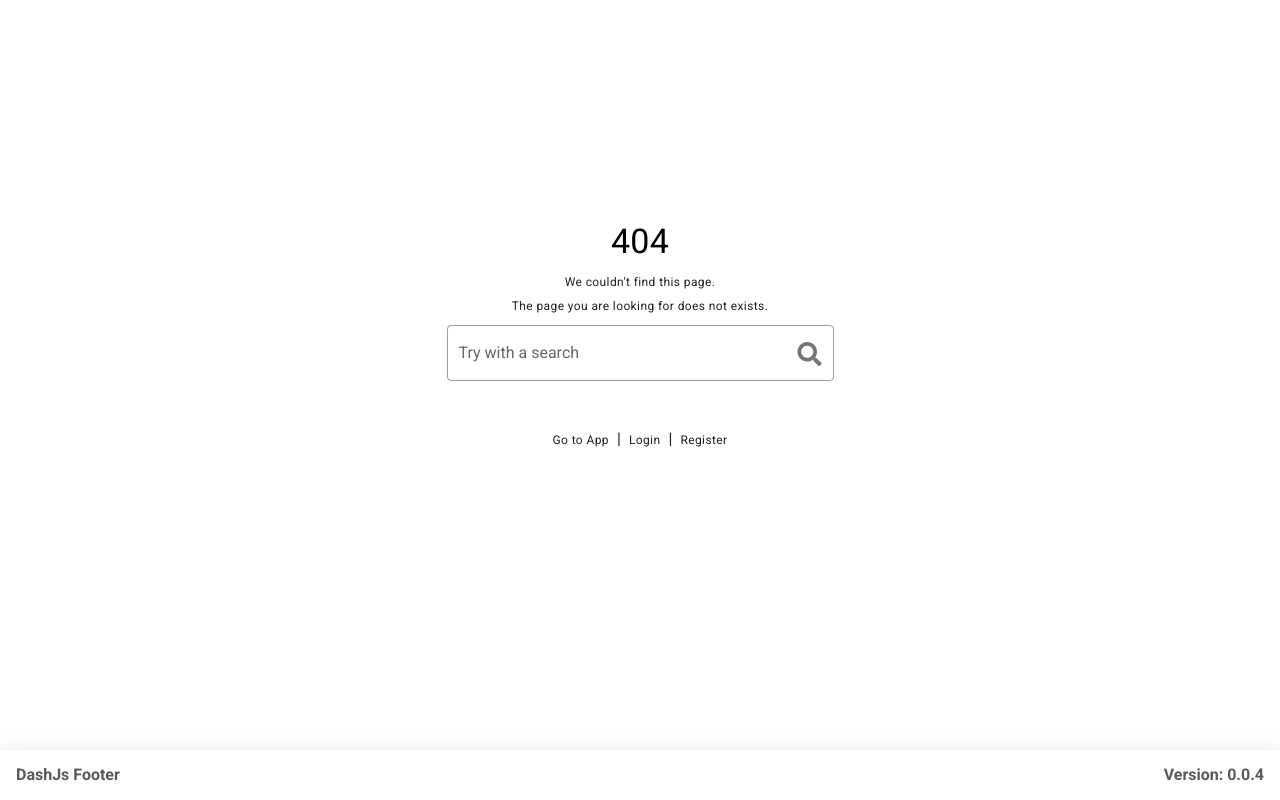
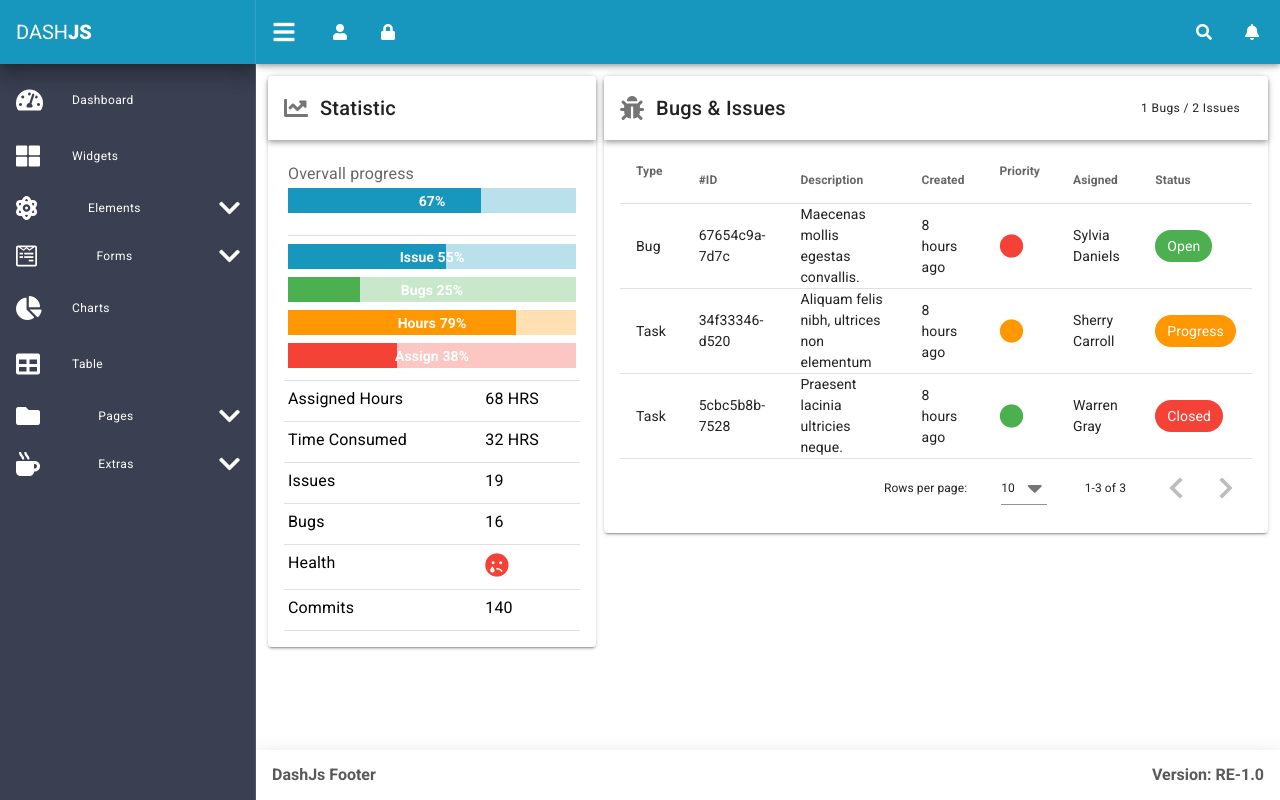
Before and after one commit to RichWarrior/vue-dashjs, a Vue app: page /BugTracker in a window 1280 px wide. Before the commit this address had no page. Built offline with nearby package versions, Linux system fonts and the light colour scheme; what vue-loaders, vue-sweetalert2, vue-toast-notification would draw is missing.

Commit message:
close #35

```diff
--- a/package.json
+++ b/package.json
@@ -1,6 +1,6 @@
 {
   "name": "vue-dashjs",
-  "version": "0.0.4",
+  "version": "RE-1.0",
   "private": true,
   "scripts": {
     "serve": "vue-cli-service serve",
--- a/src/router/index.js
+++ b/src/router/index.js
@@ -88,6 +88,11 @@ export default new Router({
       component:()=>import('@/views/Pages/500')
     },
     {
+      name:'/BugTracker',
+      path:'/BugTracker',
+      component:()=>import('@/views/Extras/BugTracker')
+    },
+    {
       name:'/*',
       path:'/*',
       component:()=>import('@/views/Pages/404')
--- /dev/null
+++ b/src/views/Extras/BugTracker.vue
@@ -0,0 +1,259 @@
+<template>
+  <div>
+    <v-row class="ma-2">
+      <v-col class="pa-1" cols="12" lg="4" md="4">
+        <v-hover v-slot:default="{hover}">
+          <v-card :elevation="hover ? 12 : 2">
+            <v-toolbar>
+              <v-icon>fa fa-chart-line</v-icon>
+              <v-col class="text-left">
+                <v-toolbar-title>
+                  <h1 class="title">Statistic</h1>
+                </v-toolbar-title>
+              </v-col>
+            </v-toolbar>
+            <v-card-text>
+              <v-row class="ma-0">
+                <v-col class="pa-1" cols="12">
+                  <h1 class="subtitle-1">Overvall progress</h1>
+                  <v-progress-linear value="67" color="toolbarColor" height="25" reactive dark>
+                    <template v-slot="{ value }">
+                      <strong>{{ Math.ceil(value) }}%</strong>
+                    </template>
+                  </v-progress-linear>
+                  <br />
+                  <v-divider></v-divider>
+                </v-col>
+                <v-col class="pa-1" cols="12">
+                  <v-progress-linear value="55" color="toolbarColor" height="25" reactive dark>
+                    <template v-slot="{ value }">
+                      <strong>Issue {{ Math.ceil(value) }}%</strong>
+                    </template>
+                  </v-progress-linear>
+                </v-col>
+                <v-col class="pa-1" cols="12">
+                  <v-progress-linear value="25" color="green" height="25" reactive dark>
+                    <template v-slot="{ value }">
+                      <strong>Bugs {{ Math.ceil(value) }}%</strong>
+                    </template>
+                  </v-progress-linear>
+                </v-col>
+                <v-col class="pa-1" cols="12">
+                  <v-progress-linear value="79" color="orange" height="25" reactive dark>
+                    <template v-slot="{ value }">
+                      <strong>Hours {{ Math.ceil(value) }}%</strong>
+                    </template>
+                  </v-progress-linear>
+                </v-col>
+                <v-col class="pa-1" cols="12">
+                  <v-progress-linear value="38" color="red" height="25" reactive dark>
+                    <template v-slot="{ value }">
+                      <strong>Assign {{ Math.ceil(value) }}%</strong>
+                    </template>
+                  </v-progress-linear>
+                </v-col>
+              </v-row>
+              <v-divider class="mt-2"></v-divider>
+              <v-row class="ma-0">
+                <v-col class="pa-1 text-left" cols="8">
+                  <h1 class="subtitle-1 black--text">Assigned Hours</h1>
+                </v-col>
+                <v-col class="pa-1 text-left" cols="4">
+                  <h1 class="subtitle-1 black--text">68 HRS</h1>
+                </v-col>
+              </v-row>
+              <v-divider class="mt-1"></v-divider>
+              <v-row class="ma-0">
+                <v-col class="pa-1 text-left" cols="8">
+                  <h1 class="subtitle-1 black--text">Time Consumed</h1>
+                </v-col>
+                <v-col class="pa-1 text-left" cols="4">
+                  <h1 class="subtitle-1 black--text">32 HRS</h1>
+                </v-col>
+              </v-row>
+              <v-divider class="mt-1"></v-divider>
+              <v-row class="ma-0">
+                <v-col class="pa-1 text-left" cols="8">
+                  <h1 class="subtitle-1 black--text">Issues</h1>
+                </v-col>
+                <v-col class="pa-1 text-left" cols="4">
+                  <h1 class="subtitle-1 black--text">19</h1>
+                </v-col>
+              </v-row>
+              <v-divider class="mt-1"></v-divider>
+              <v-row class="ma-0">
+                <v-col class="pa-1 text-left" cols="8">
+                  <h1 class="subtitle-1 black--text">Bugs</h1>
+                </v-col>
+                <v-col class="pa-1 text-left" cols="4">
+                  <h1 class="subtitle-1 black--text">16</h1>
+                </v-col>
+              </v-row>
+              <v-divider class="mt-1"></v-divider>
+              <v-row class="ma-0">
+                <v-col class="pa-1 text-left" cols="8">
+                  <h1 class="subtitle-1 black--text">Health</h1>
+                </v-col>
+                <v-col class="pa-1 text-left" cols="4">
+                  <v-icon color="red" class="mt-1 mb-1">fa fa-sad-tear</v-icon>
+                </v-col>
+              </v-row>
+              <v-divider class="mt-1"></v-divider>
+              <v-row class="ma-0">
+                <v-col class="pa-1 text-left" cols="8">
+                  <h1 class="subtitle-1 black--text">Commits</h1>
+                </v-col>
+                <v-col class="pa-1 text-left" cols="4">
+                  <h1 class="subtitle-1 black--text">140</h1>
+                </v-col>
+              </v-row>
+              <v-divider class="mt-1"></v-divider>
+            </v-card-text>
+          </v-card>
+        </v-hover>
+      </v-col>
+      <v-col class="pa-1" cols="12" lg="8" md="8">
+        <v-hover v-slot:default="{hover}">
+          <v-card :elevation="hover ? 12 : 2">
+            <v-toolbar>
+              <v-icon>fa fa-bug</v-icon>
+              <v-col class="text-left">
+                <v-toolbar-title>
+                  <h1 class="title">Bugs & Issues</h1>
+                </v-toolbar-title>
+              </v-col>
+              <v-col class="text-right">
+                <v-toolbar-title>
+                  <h1 class="caption">{{getBugs}} Bugs / {{getIssues}} Issues</h1>
+                </v-toolbar-title>
+              </v-col>
+            </v-toolbar>
+            <v-card-text>
+              <v-data-table :headers="headers" :items="items" :no-data-text="noDataText">
+                <template v-slot:item.created="{item}">{{moment(item.created).fromNow()}}</template>
+                <template v-slot:item.priority="{item}">
+                  <v-icon :color="getPriorityColor(item)">fa fa-circle</v-icon>
+                </template>
+                <template v-slot:item.status="{item}">
+                  <v-chip :color="getStatusColor(item)" dark>{{item.status}}</v-chip>
+                </template>
+              </v-data-table>
+            </v-card-text>
+          </v-card>
+        </v-hover>
+      </v-col>
+    </v-row>
+  </div>
+</template>
+<script>
+export default {
+  data: () => ({
+    noDataText: "Kayıt Bulunamadı",
+    headers: [
+      {
+        text: "Type",
+        align: "left",
+        sortable: true,
+        value: "type"
+      },
+      {
+        text: "#ID",
+        align: "left",
+        sortable: false,
+        value: "id"
+      },
+      {
+        text: "Description",
+        align: "left",
+        sortable: false,
+        value: "description"
+      },
+      {
+        text: "Created",
+        align: "left",
+        sortable: false,
+        value: "created"
+      },
+      {
+        text: "Priority",
+        align: "left",
+        sortable: true,
+        value: "priority"
+      },
+      {
+        text: "Asigned",
+        align: "left",
+        sortable: false,
+        value: "asign"
+      },
+      {
+        text: "Status",
+        align: "left",
+        sortable: false,
+        value: "status"
+      }
+    ],
+    items: [
+      {
+        type: "Bug",
+        id: "67654c9a-7d7c",
+        description: "Maecenas mollis egestas convallis.",
+        created: new Date().toJSON().slice(0, 10),
+        priority: 1,
+        asign: "Sylvia Daniels",
+        status: "Open"
+      },
+      {
+        type: "Task",
+        id: "34f33346-d520",
+        description: "Aliquam felis nibh, ultrices non elementum",
+        created: new Date().toJSON().slice(0, 10),
+        priority: 2,
+        asign: "Sherry Carroll",
+        status: "Progress"
+      },
+      {
+        type: "Task",
+        id: "5cbc5b8b-7528",
+        description: "Praesent lacinia ultricies neque.",
+        created: new Date().toJSON().slice(0, 10),
+        priority: 3,
+        asign: "Warren Gray",
+        status: "Closed"
+      }
+    ]
+  }),
+  computed: {
+    getBugs() {
+      return this.items.filter(x => x.type == "Bug").length;
+    },
+    getIssues() {
+      return this.items.filter(x => x.type == "Task").length;
+    }
+  },
+  methods: {
+    getPriorityColor(item) {
+      let color = "";
+      if (item.priority === 1) {
+        color = "red";
+      } else if (item.priority === 2) {
+        color = "orange";
+      } else {
+        color = "green";
+      }
+      return color;
+    },
+    getStatusColor(item) {
+      let color = "";
+      if (item.status === "Open") {
+        color = "green";
+      } else if (item.status === "Progress") {
+        color = "orange";
+      } else {
+        color = "red";
+      }
+      return color;
+    }
+  }
+};
+</script>
```
